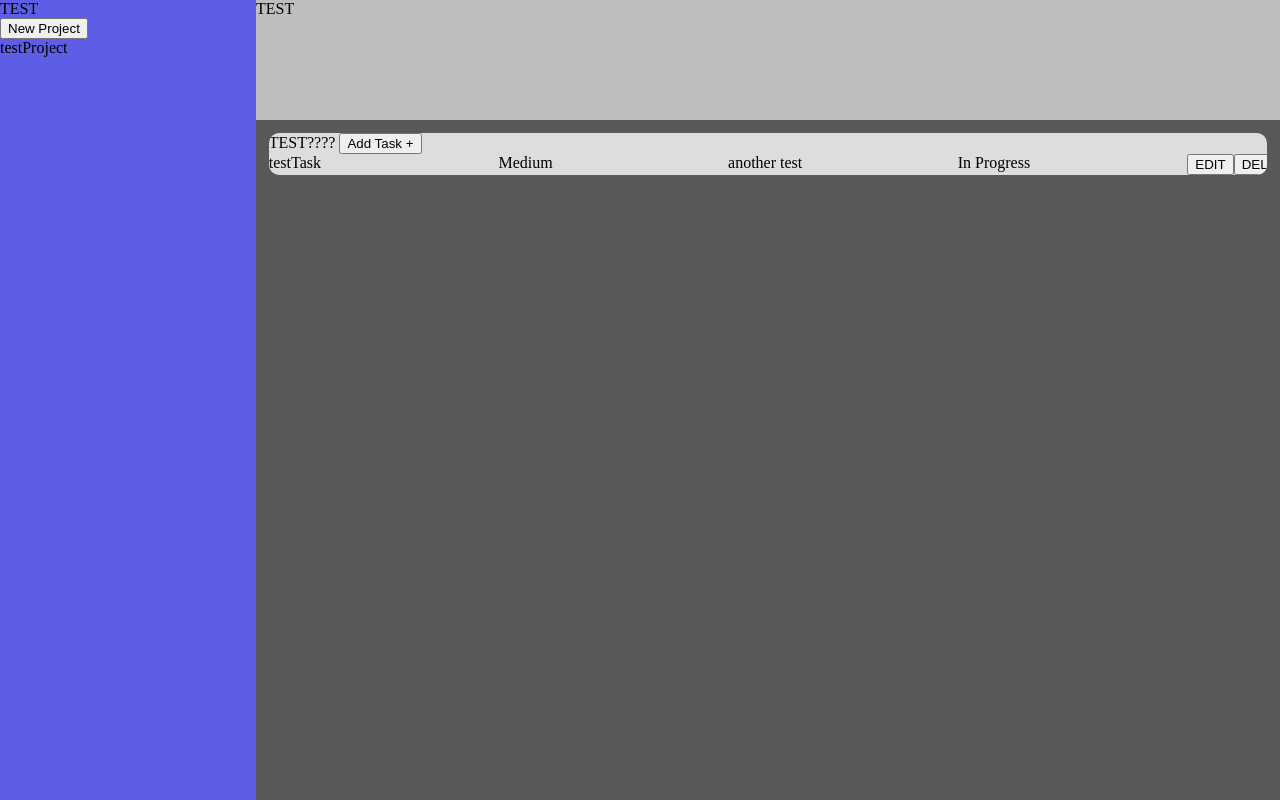
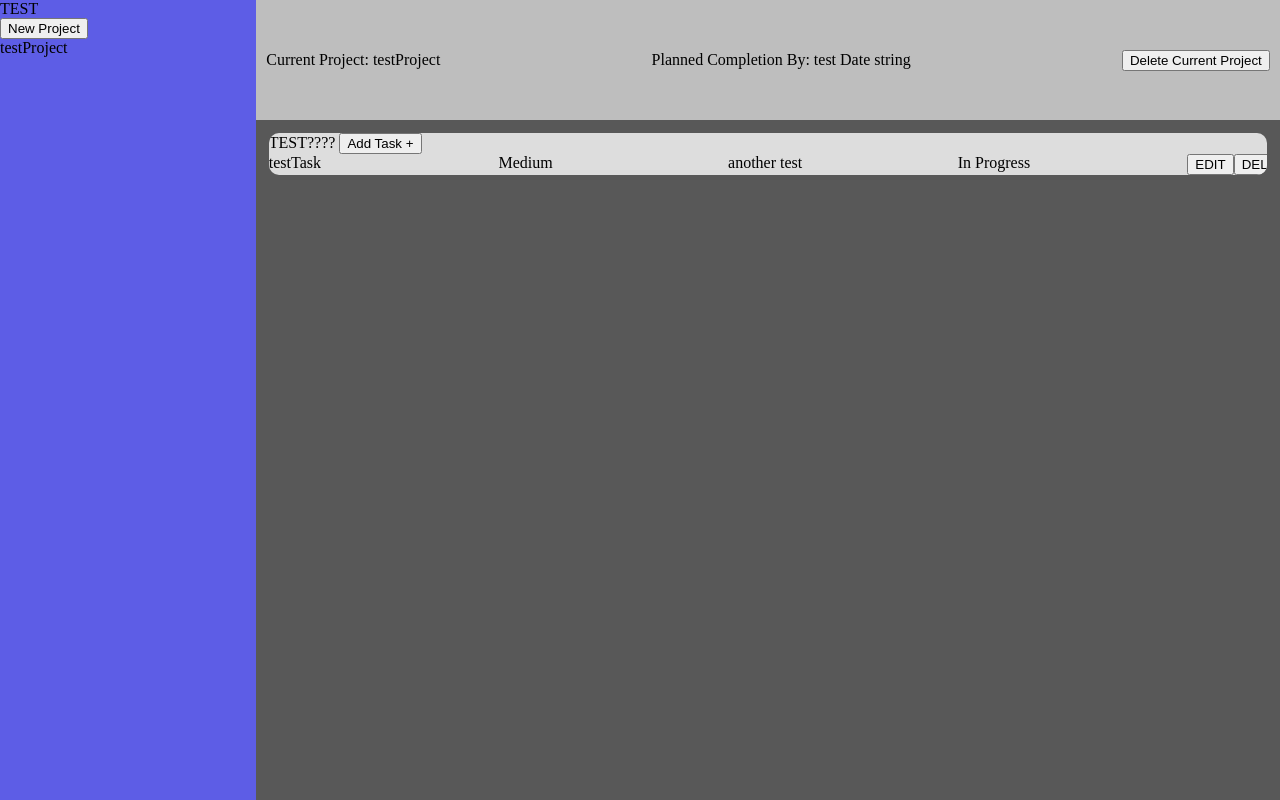
Before and after one commit to Ravenovus/Todo-List-App, a website built with webpack: page src/template.html in a window 1280 px wide. Built offline with nearby package versions, Linux system fonts and the light colour scheme.

Commit message:
added project info display to top bar

```diff
--- a/src/UI/UI.js
+++ b/src/UI/UI.js
@@ -22,6 +22,15 @@ export const userInterface ={
             newItem.textContent = project.name;
             projectList.appendChild(newItem);
         });
+    },
+
+    updateProjectHeader(project){
+        console.log("Attempting to update header");
+        console.log(project);
+        let headerProjectName = document.querySelector("#headerProjectTitle");
+        let headerProjectDate = document.querySelector("#headerProjectDate");
+        headerProjectName.textContent = "Current Project: " + project.name;
+        headerProjectDate.textContent = "Planned Completion By: " + project.date;
     },
 
     updateTaskList(tasks){
@@ -115,7 +124,7 @@ export const userInterface ={
 
     closeTaskDialog(){
         document.querySelector("#task_name").value = "";
-        document.querySelector("#task_priority").value = "low";
+        document.querySelector("#task_priority").value = "Low";
         document.querySelector("#due_date").value = "";
         this.taskDial.close();
     },
--- a/src/organizerController/organizerController.js
+++ b/src/organizerController/organizerController.js
@@ -10,8 +10,8 @@ import { Task } from "../System/Classes/task.js";
 // Tie in the edit to update onscreen V
 // Add New Project Button V
 // Add switching between the projects functionality V
-// Add delete task button next to edit BUT also add a confirmation Modal
-// Output project name and date to top bar
+// Add delete task button next to edit BUT also add a confirmation Modal V
+// Output project name and date to top bar V
 // Make it so a task cannot be added without project
 // make it so a project that doesnt exist cannot be deleted
 export const organizerController = {
@@ -22,13 +22,14 @@ export const organizerController = {
 
         testProject.addTask(testTask);
         System.addProject(testProject);
-        console.log(System.getCurrentProject());
 
 
 
         userInterface.updateProjectList(System.Projects);
 
         userInterface.updateTaskList(testProject.tasks);
+
+        userInterface.updateProjectHeader(System.getCurrentProject());
 
         this.addListeners();
 
@@ -129,17 +130,17 @@ export const organizerController = {
             })
         }
 
-        updateEditDeleteFunctionListeners();
+        updateEditDeleteTaskListeners();
 
 
 
 
         function updateTaskListSequence() {
             userInterface.updateTaskList(System.getCurrentProject().tasks);
-            updateEditDeleteFunctionListeners();
+            updateEditDeleteTaskListeners();
         }
 
-        function updateEditDeleteFunctionListeners() {
+        function updateEditDeleteTaskListeners() {
             let listOfEditButtons = document.getElementsByClassName("editButton");
             let listOfDeleteButtons = document.getElementsByClassName("deleteButton");
             for (var i = 0; i < listOfEditButtons.length; i++) {
@@ -156,7 +157,6 @@ export const organizerController = {
         }
 
         function updateProjectListSequence(){
-            //add switch between projects via click
             userInterface.updateProjectList(System.Projects);
             updateProjectListeners();
         }
--- a/src/styles.css
+++ b/src/styles.css
@@ -22,6 +22,10 @@ body{
     background-color: rgb(190, 190, 190);
     grid-column: 2/ -1;
     grid-row: 1/2;
+    display: flex;
+    justify-content: space-between;
+    align-items: center;
+    padding: 1%;
 }
 
 .TaskScreen{
--- a/src/template.html
+++ b/src/template.html
@@ -16,7 +16,10 @@
 
             </div>
         </div>
-        <div class="TopBar">TEST
+        <div class="TopBar">
+            <div id="headerProjectTitle"></div>
+            <div id="headerProjectDate"></div>
+            <button id="deleteProject">Delete Current Project</button>
         </div>
         <div class="TaskScreen">
             <div class="TaskWindow">
```
